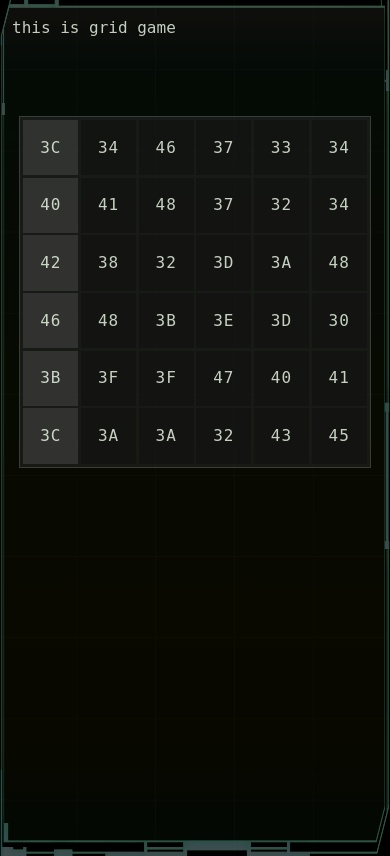
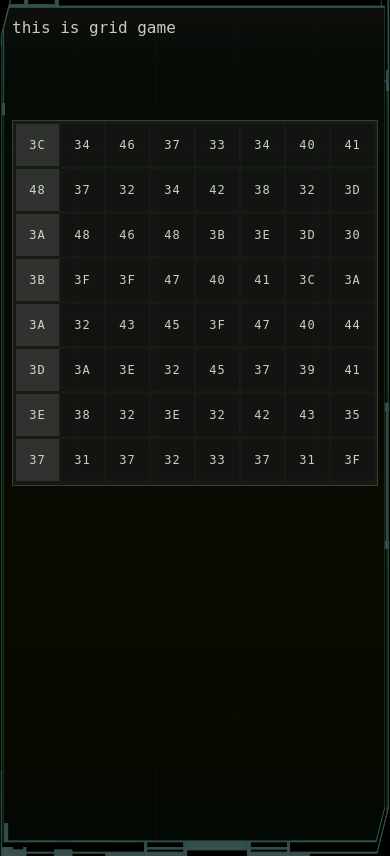
Before and after one commit to zerthmonk/blackshell, a Vue app in the folder app/: page / in a window 390 px wide. Built offline with nearby package versions, Linux system fonts and the light colour scheme.

Commit message:
Минорные правки

```diff
--- a/app/src/components/base/Background.vue
+++ b/app/src/components/base/Background.vue
@@ -87,7 +87,7 @@ onMounted(() => {
   background-size: cover;
 }
 
-@media only screen and (max-width: 768px) {
+@media only screen and (max-width: 480px) {
   .bg {
     // simple & dirty 'cuz no accessibility options for background exists
     transform: scaleY(102%) scaleX(99%);
--- a/app/src/components/hack/gridgame/Field.vue
+++ b/app/src/components/hack/gridgame/Field.vue
@@ -15,17 +15,12 @@
   </div>
 </template>
 <script setup lang="ts">
-import { defineProps, withDefaults, computed, onMounted, reactive, watch } from "vue";
+import { defineProps, computed, onMounted, reactive, watch } from "vue";
+import { RESULTS, MOVES } from "/config/constants";
+import { generateField } from './game.utilities';
 import FieldCell from './FieldCell.vue';
 
-import { RESULTS, MOVES } from "/config/constants.ts";
-import { generateField } from './game.utilities.ts';
-
 type MoveMode = MOVES.AXIS_X | MOVES.AXIS_Y;
-
-interface FieldProps {
-  size?: number;
-}
 
 interface CellData {
   row: number;
@@ -42,9 +37,17 @@ interface FieldState {
   allowedToSelect: number;
 }
 
-const props = withDefaults(defineProps<FieldProps>(), {
-  size: 6,
+// reactive values and constants
+
+const props = defineProps({
+  size: {
+    type: Number,
+    default: 8,
+    validator: (prop: Number) => prop > 5 && prop <= 8
+  }
 })
+
+const fieldStyle = {grid: `repeat(${props.size}, auto) / repeat(${props.size}, auto)`};
 
 const state: FieldState = reactive({
   field: getField(generateField(props.size, props.size)),
@@ -53,8 +56,10 @@ const state: FieldState = reactive({
   allowedToSelect: 0
 })
 
+watch(() => state.mode, setHinted)
 const result = computed(() => null);
-const fieldStyle = {grid: `repeat(${props.size}, auto) / repeat(${props.size}, auto)`};
+
+// methods
 
 function getField(field: string[][]) {
   return field.reduce((accum: CellData[][], arr: string[], idxRow: number) => {
@@ -98,7 +103,7 @@ function setHinted() {
   state.field.forEach(cell => cell.hinted = cell[attr] === state.allowedToSelect);
 }
 
-watch(() => state.mode, setHinted)
+// lifecycle hooks
 
 onMounted(() => {
   setHinted();
@@ -112,12 +117,23 @@ onMounted(() => {
 }
 
 .grid-field__cell {
-  cursor: pointer;
-  padding: 1rem;
+  padding: 1.25rem;
 }
 
 .ignored {
   pointer-events: none;
 }
 
+@media only screen and (max-width: 600px) {
+  .grid-field__cell {
+    padding: .75rem;
+  }
+}
+
+@media only screen and (max-width: 480px) {
+  .grid-field__cell {
+    padding: .5rem;
+  }
+}
+
 </style>
--- a/app/src/components/hack/gridgame/FieldCell.vue
+++ b/app/src/components/hack/gridgame/FieldCell.vue
@@ -1,5 +1,6 @@
 <template>
   <Cell
+    :class="{pointed: props.hinted, disabled: disabled}"
     :isHighlighted="highlighted"
     :isSelected="selected"
     :isHinted="props.hinted"
@@ -24,13 +25,25 @@ const props = defineProps<cellProps>();
 const emit = defineEmits(['select']);
 const highlighted = ref(false);
 const selected = computed(() => props.selected || false);
+const disabled = computed(() => props.selected && props.hinted);
 
 function handleClick() {
   emit('select');
 }
 
-function handleHover(value: boolean) {
+function handleHover(value: boolean): void {
   highlighted.value = value;
 }
 
 </script>
+<style scoped lang="scss">
+.pointed {
+  cursor: pointer;
+}
+
+.disabled {
+  cursor: auto;
+  pointer-events: none;
+  filter: blur(2px);
+}
+</style>
--- a/app/src/pages/GridGameScreen.vue
+++ b/app/src/pages/GridGameScreen.vue
@@ -65,17 +65,15 @@ import Field from "~/components/hack/gridgame/Field.vue";
   filter: blur(3px) contrast(5%);
 }
 
-@media only screen and (max-width: 480px) {
+@media only screen and (max-width: 600px) {
   .dotted {
     padding: .5rem;
   }
 
   .gridgame__field, .gridgame__backtrace {
-    font-size: 1rem;
+    width: 100%;
+    font-size: .75rem;
     justify-self: center;
-    .gridgame__cell {
-      padding: .5rem;
-    }
   }
 }
 </style>
```
